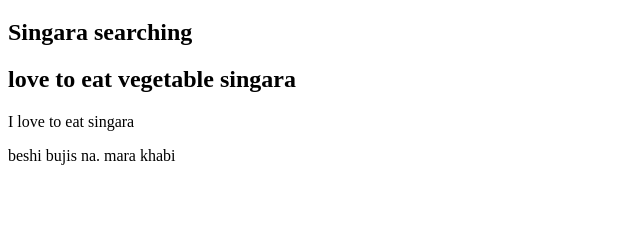
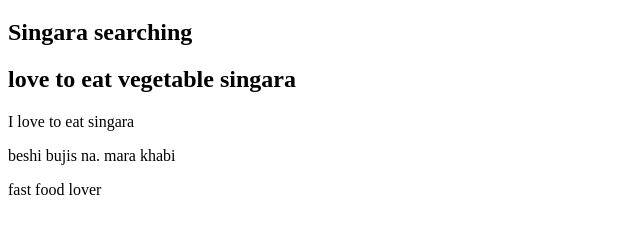
Before and after one commit to robin360/my-first-website, a plain HTML site: page index.html in a window 1280 px wide. Shown: the part 61-294 px from the top of the page, without its empty margins (0-640 px from the left). Drawn offline with Linux system fonts and the light colour scheme.

Commit message:
fast-food change

```diff
--- a/index.html
+++ b/index.html
@@ -11,5 +11,6 @@
     <h2>love to eat vegetable singara</h2>
     <p>I love to eat singara</p>
     <p>beshi bujis na. mara khabi</p>
+    <p>fast food lover</p>
 </body>
 </html>
```
